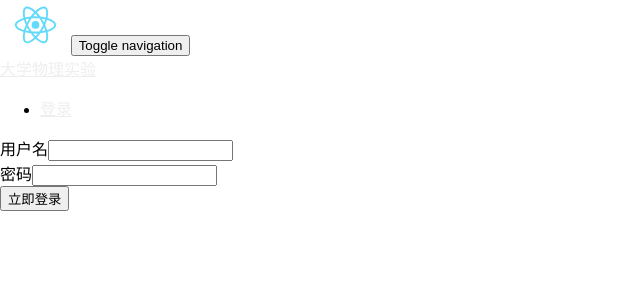
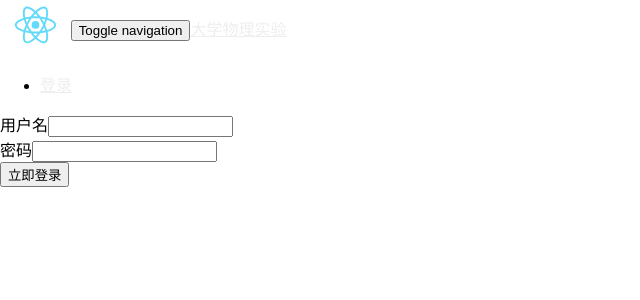
Before and after one commit to ywtdzh/physics-front, a React (Create React App) app: page /login in a window 1280 px wide. Shown: the top 300 px of the page, without its empty margins (0-640 px from the left). Built offline with nearby package versions, Linux system fonts and the light colour scheme.

Commit message:
fix layout

```diff
--- a/public/index.html
+++ b/public/index.html
@@ -19,7 +19,7 @@
       work correctly both with client-side routing and a non-root public URL.
       Learn how to configure a non-root public URL by running `npm run build`.
     -->
-    <title>React App</title>
+    <title>大学物理实验</title>
   </head>
   <body>
     <noscript>
--- a/src/public/SiteHeader.js
+++ b/src/public/SiteHeader.js
@@ -8,12 +8,13 @@ class SiteHeader extends Component {
     render() {
         return (<Navbar collapseOnSelect inverse>
             <Navbar.Header>
-                <img src={logo} alt="" className={"img-responsive"} style={{height: "50px"}}/>
+                <img src={logo} alt="" className={"img-responsive"}
+                     style={{height: "50px", display: "inline-block", float: "left"}}/>
                 <Navbar.Toggle/>
+                <Navbar.Text style={{display: "inline-block"}}>
+                    <Link to={"/"}>大学物理实验</Link>
+                </Navbar.Text>
             </Navbar.Header>
-            <Navbar.Text style={{display: "inline"}}>
-                <Link to={"/"}>大学物理实验</Link>
-            </Navbar.Text>
             <SiteCollapse/>
         </Navbar>);
     }
```
